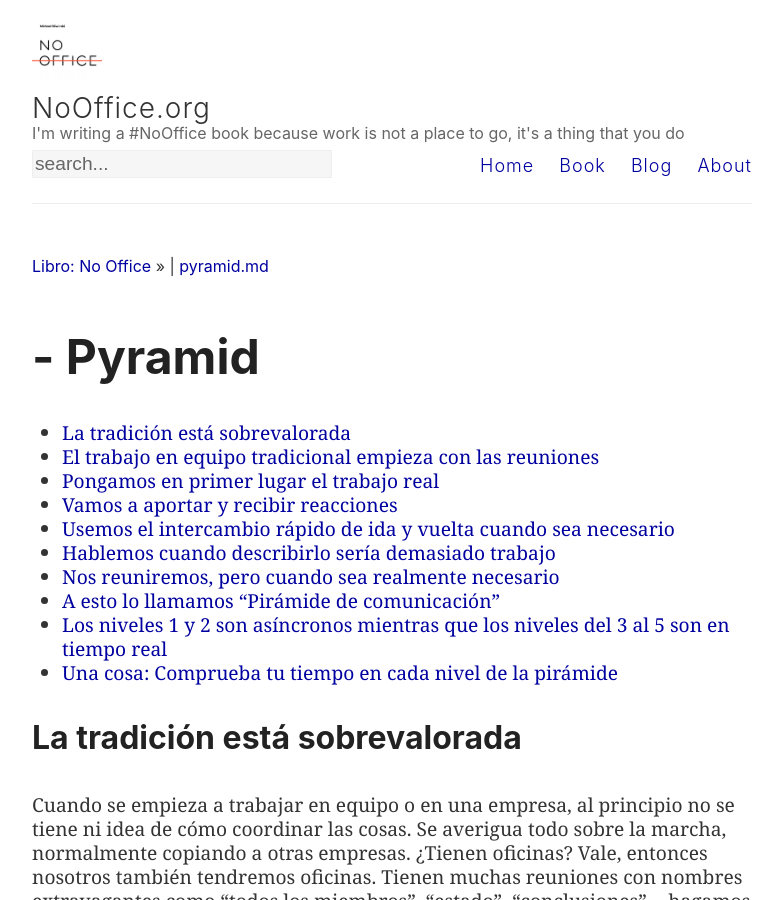
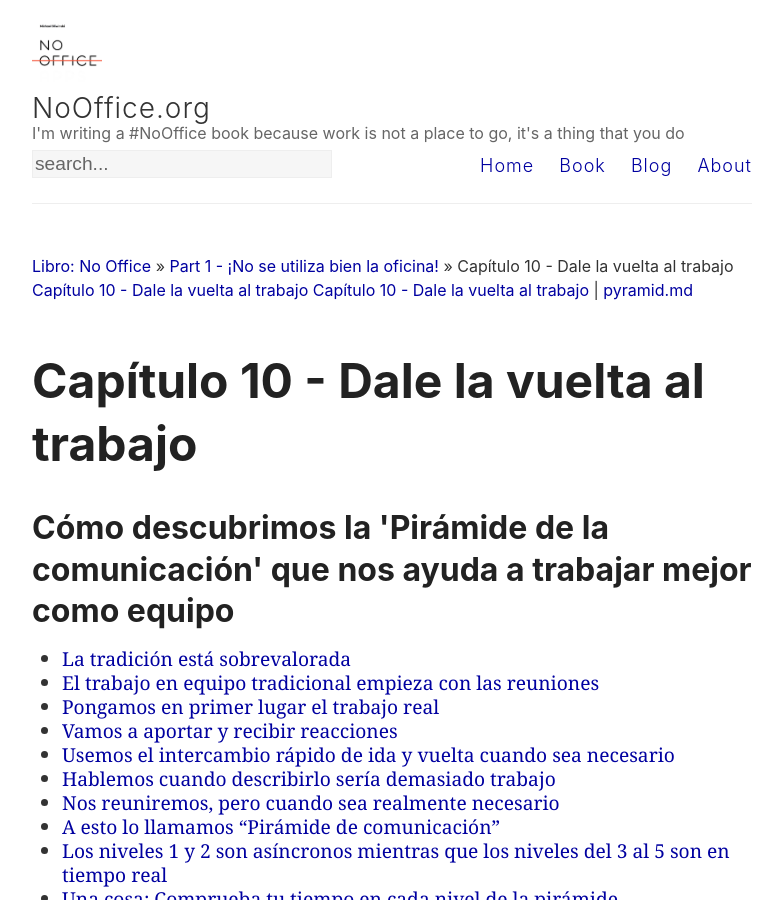
Before and after one commit to Nozbe/NoOffice.org, a Jekyll site: the page built from _es/pyramid.md, in a window 1280 px wide and 900 px high. Shown: the whole window, without its empty margins (248-1030 px from the left). Built offline with Jekyll 4.4.1, drawn with Linux system fonts in a browser that asks for light colours; some of the changed lines change nothing that is shown; some of the changed text lies outside the part shown.

Commit message:
Update pyramid.md

```diff
--- a/_es/pyramid.md
+++ b/_es/pyramid.md
@@ -1,7 +1,7 @@
 ---
-parte: one
-título: Dale la vuelta al trabajo
-subtítulo: "Cómo descubrimos la 'Pirámide de la comunicación' que nos ayuda a trabajar mejor como equipo"
+part: one
+title: Dale la vuelta al trabajo
+subtitle: "Cómo descubrimos la 'Pirámide de la comunicación' que nos ayuda a trabajar mejor como equipo"
 ---
 
 * TOC
```
